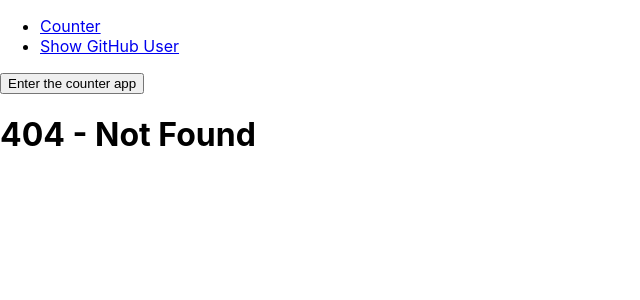
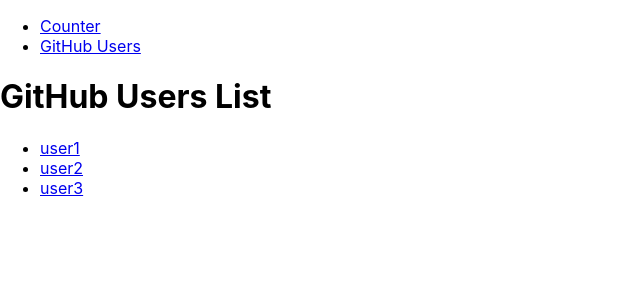
Before and after one commit to dinasaura/my-react-app, a React (Create React App) app: page /users in a window 1280 px wide. Before the commit this address had no page. Shown: the top 300 px of the page, without its empty margins (0-640 px from the left). Built offline with nearby package versions, Linux system fonts and the light colour scheme.

Commit message:
added file

```diff
--- a/src/App.js
+++ b/src/App.js
@@ -1,18 +1,9 @@
 import React from "react";
-import { Route, Routes, Link, useNavigate } from "react-router-dom";
+import { Route, Routes, Link} from "react-router-dom";
 import Counter from "./Counter";
-import ShowGithubUser from "./GithubUsers/ShowGithubUsers";
-
-function NotFound() {
-  return <h1>404 - Not Found</h1>;
-}
+import GithubUserList from "./GithubUsers/GithubUserList";
 
 function App() {
-  const navigate = useNavigate();
-
-  function buttonNavigate() {
-    navigate("./Counter");
-  }
 
   return (
     <div>
@@ -22,17 +13,13 @@
             <Link to="/Counter">Counter</Link>
           </li>
           <li>
-            <Link to="/users/someusername">Show GitHub User</Link>
+            <Link to="/users">GitHub Users</Link>
           </li>
         </ul>
       </nav>
-
-      <button onClick={buttonNavigate}>Enter the counter app</button>
-
       <Routes>
         <Route path="/Counter" element={<Counter initialValue={0} />} />
-        <Route path="/users/:username" element={<ShowGithubUser />} />
-        <Route path="*" element={<NotFound />} />
+        <Route path="/users/*" element={<GithubUserList />} />
       </Routes>
     </div>
   );
--- /dev/null
+++ b/src/GithubUsers/GithubUserList.js
@@ -0,0 +1,28 @@
+import React from "react";
+import { Route, Link, Routes } from "react-router-dom";
+import ShowGithubUsers from './ShowGithubUsers'
+
+function GithubUserList() {
+  const usernames = ["user1", "user2", "user3"];
+
+  return (
+    <div>
+      <h1>GitHub Users List</h1>
+      <ul>
+        {usernames.map((username) => (
+          <li key={username}>
+            <Link to={username}>{username}</Link>
+          </li>
+        ))}
+      </ul>
+
+      <Routes>
+        {usernames.map((username) => (
+          <Route key={username} path={username} element={<ShowGithubUsers username={username} />} />
+        ))}
+      </Routes>
+    </div>
+  );
+}
+
+export default GithubUserList;
```
